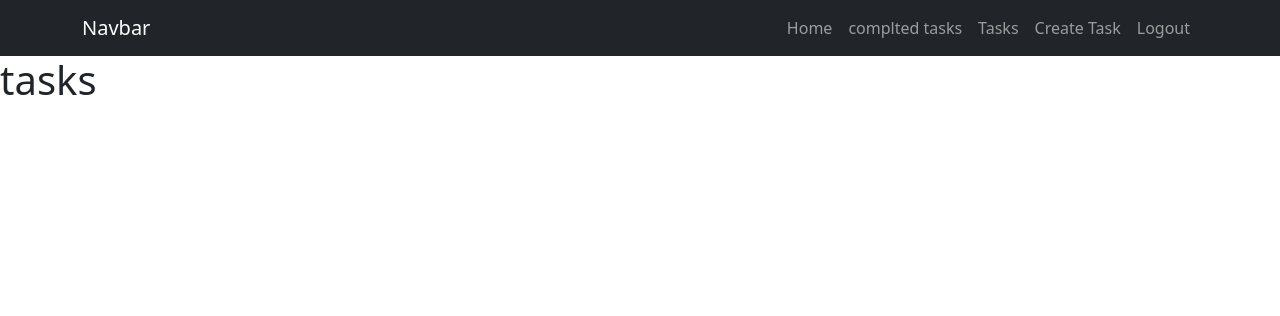
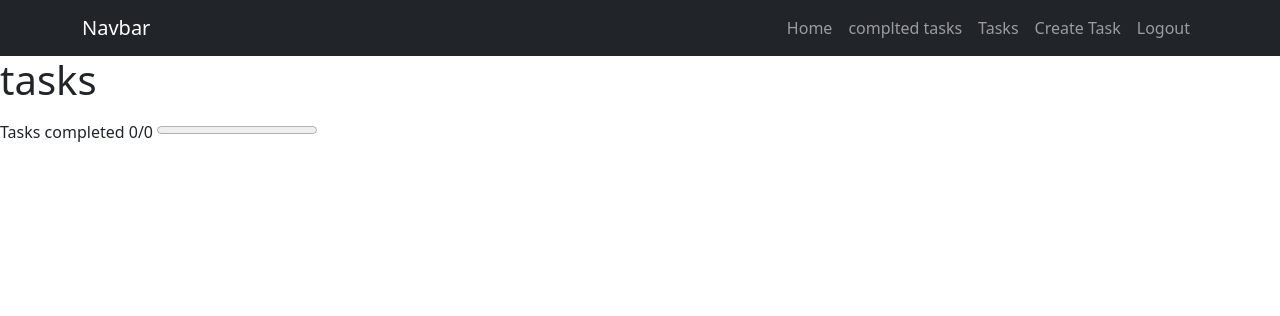
Before and after one commit to fazt/django-notes, a Django app: page /tasks/ in a window 1280 px wide. Shown: the top 316 px of the page. Run offline with Django 4.2, Linux system fonts and the light colour scheme; the visitor is signed in with stand-in values (Sample User, id 1); data that the repository does not hold is empty.

Commit message:
agregando barra de progreso de completed tasks

```diff
--- a/tasks/templates/tasks.html
+++ b/tasks/templates/tasks.html
@@ -17,4 +17,7 @@
   {% endfor %}
 </ul>
 
+<span>Tasks completed {{count_completed}}/{{count_total}}</span>
+<progress value="{{count_completed}}" max="{{count_total}}"></progress>
+
 {% endblock %}
--- a/tasks/views.py
+++ b/tasks/views.py
@@ -33,12 +33,23 @@ def signup(request):
 @login_required
 def tasks(request):
     tasks = Task.objects.filter(user=request.user, datecompleted__isnull=True)
-    return render(request, 'tasks.html', {"tasks": tasks})
+    tasks_completed = Task.objects.filter(user=request.user, datecompleted__isnull=False)
+
+    count_completed = tasks_completed.count()
+    count_not_completed = tasks.count()
+
+    return render(request, 'tasks.html', {"tasks": tasks, "count_total": count_completed + count_not_completed, "count_completed": count_completed})
+
 
 @login_required
 def tasks_completed(request):
     tasks = Task.objects.filter(user=request.user, datecompleted__isnull=False).order_by('-datecompleted')
-    return render(request, 'tasks.html', {"tasks": tasks})
+
+    tasks_not_completed = Task.objects.filter(user=request.user, datecompleted__isnull=True)
+    count_not_completed = tasks_not_completed.count()
+    count_completed = tasks.count()
+
+    return render(request, 'tasks.html', {"tasks": tasks, "count_total": count_completed + count_not_completed, "count_completed": count_completed})
 
 
 @login_required
```
